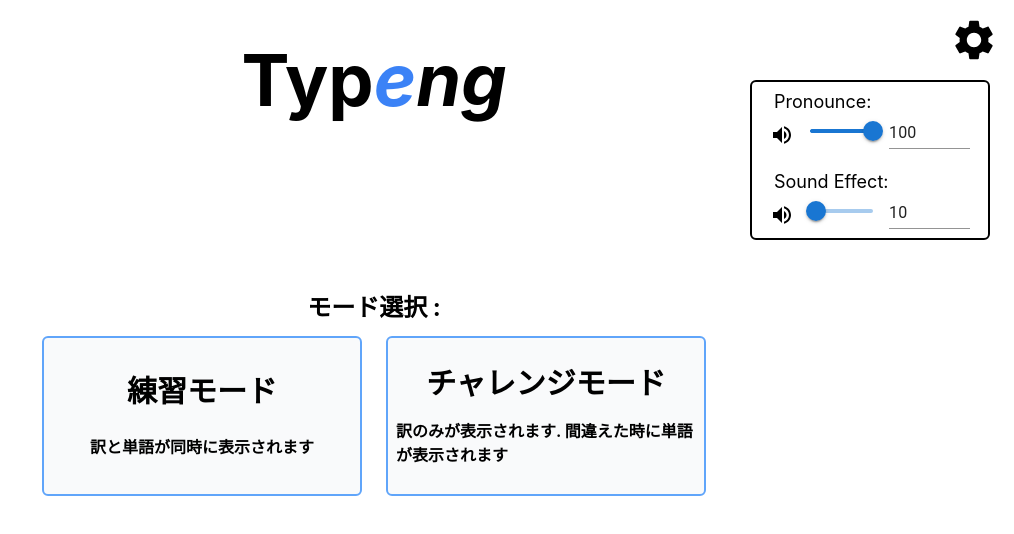
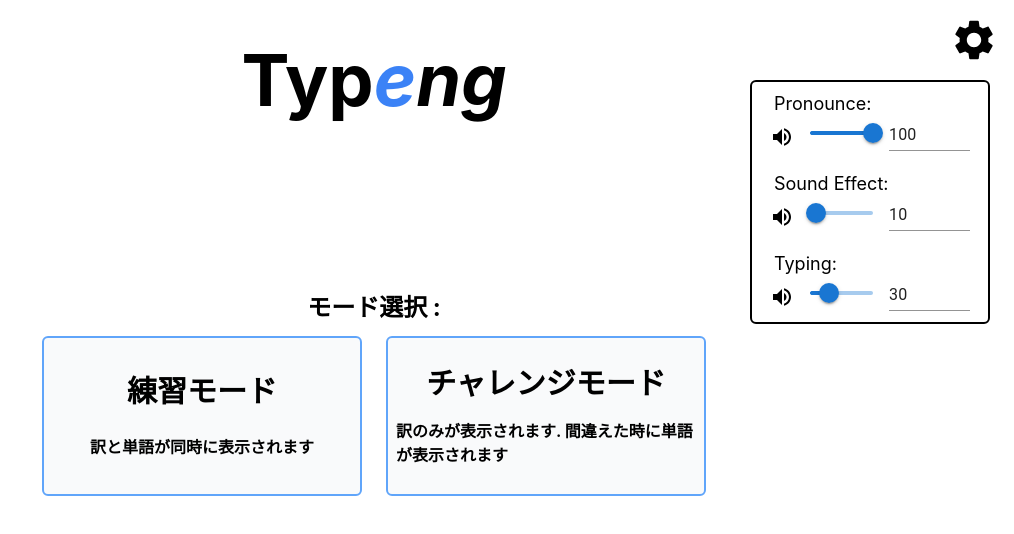
Before and after one commit to hamao0820/typeng, a Next.js app: page / in a window 1280 px wide. Both pictures are taken after a click on the element 1240 px from the left and 40 px from the top of the page. Shown: the top 534 px of the page, without its empty margins (266-1280 px from the left). Built offline with nearby package versions, Linux system fonts and the light colour scheme.

Commit message:
typingの音を設定

```diff
--- /dev/null
+++ b/Contexts/TypingVolumeProvider.tsx
@@ -0,0 +1,19 @@
+import React, { ReactNode, createContext, useState } from 'react';
+
+type Props = {
+    children: ReactNode;
+};
+
+export const typingVolumeContext = createContext<number>(100);
+export const setTypingVolumeContext = createContext<React.Dispatch<React.SetStateAction<number>>>(() => {});
+
+const TypingVolumeProvider: React.FC<Props> = ({ children }) => {
+    const [typingVolume, setTypingVolume] = useState<number>(30);
+    return (
+        <typingVolumeContext.Provider value={typingVolume}>
+            <setTypingVolumeContext.Provider value={setTypingVolume}>{children}</setTypingVolumeContext.Provider>
+        </typingVolumeContext.Provider>
+    );
+};
+
+export default TypingVolumeProvider;
--- a/components/Setting.tsx
+++ b/components/Setting.tsx
@@ -2,15 +2,18 @@ import React, { useContext } from 'react';
 import { Box } from '@mui/system';
 import { VolumeUp } from '@mui/icons-material';
 import { Grid, Input, Slider } from '@mui/material';
-import { pronounce, sound } from '../pages/practice/[rank]/[id]';
+import { pronounce, sound, typeSound } from '../pages/practice/[rank]/[id]';
 import { pronounceVolumeContext, setPronounceVolumeContext } from '../Contexts/PronounceProvider';
 import { setSoundEffectVolumeContext, soundEffectVolumeContext } from '../Contexts/SoundEffectProvider';
+import { setTypingVolumeContext, typingVolumeContext } from '../Contexts/TypingVolumeProvider';
 
 export const Setting = () => {
     const pronounceVolume = useContext(pronounceVolumeContext);
     const setPronounceVolume = useContext(setPronounceVolumeContext);
     const soundEffectVolume = useContext(soundEffectVolumeContext);
     const setSoundEffectVolume = useContext(setSoundEffectVolumeContext);
+    const typingVolume = useContext(typingVolumeContext);
+    const setTypingVolume = useContext(setTypingVolumeContext);
 
     const handlePronounceSliderChange = (event: Event, newValue: number | number[]) => {
         if (Array.isArray(newValue)) return;
@@ -53,8 +56,28 @@ export const Setting = () => {
             return;
         }
     };
+    const handleTypingSliderChange = (event: Event, newValue: number | number[]) => {
+        if (Array.isArray(newValue)) return;
+        setTypingVolume(newValue);
+    };
+
+    const handleTypingInputChange = (event: React.ChangeEvent<HTMLInputElement>) => {
+        setTypingVolume(event.target.value === '' ? 0 : Number(event.target.value));
+        typeSound(Number(event.target.value) / 100);
+    };
+
+    const handleTypingBlur = () => {
+        if (soundEffectVolume < 0) {
+            setTypingVolume(0);
+            return;
+        }
+        if (soundEffectVolume > 100) {
+            setTypingVolume(100);
+            return;
+        }
+    };
     return (
-        <div className="h-40 w-60 border-2 border-solid border-black rounded-md absolute top-16 right-2 z-10 flex flex-col justify-center items-center bg-white">
+        <div className="fit w-60 border-2 border-solid border-black rounded-md absolute top-16 right-2 z-10 flex flex-col justify-center items-center bg-white">
             <div className="m-2">
                 <Box sx={{ width: 200 }}>
                     <span className="text-lg ml-1">Pronounce: </span>
@@ -97,7 +120,6 @@ export const Setting = () => {
             <div className="m-2">
                 <Box sx={{ width: 200 }}>
                     <span className="text-lg ml-1">Sound Effect: </span>
-
                     <Grid container spacing={2} alignItems="center">
                         <Grid item>
                             <VolumeUp />
@@ -134,6 +156,45 @@ export const Setting = () => {
                     </Grid>
                 </Box>
             </div>
+            <div className="m-2">
+                <Box sx={{ width: 200 }}>
+                    <span className="text-lg ml-1">Typing: </span>
+                    <Grid container spacing={2} alignItems="center">
+                        <Grid item>
+                            <VolumeUp />
+                        </Grid>
+                        <Grid item xs>
+                            <Slider
+                                value={typeof typingVolume === 'number' ? typingVolume : 0}
+                                onChange={handleTypingSliderChange}
+                                onChangeCommitted={(e) => {
+                                    const target = e.target;
+                                    if (target === undefined) return;
+                                    const value = (target as HTMLElement).querySelector('input')?.value;
+                                    if (value === undefined) return;
+                                    typeSound(Number(value) / 100);
+                                }}
+                                aria-labelledby="input-slider"
+                            />
+                        </Grid>
+                        <Grid item>
+                            <Input
+                                value={typingVolume}
+                                size="small"
+                                onChange={handleTypingInputChange}
+                                onBlur={handleTypingBlur}
+                                inputProps={{
+                                    step: 10,
+                                    min: 0,
+                                    max: 100,
+                                    type: 'number',
+                                    'aria-labelledby': 'input-slider',
+                                }}
+                            />
+                        </Grid>
+                    </Grid>
+                </Box>
+            </div>
         </div>
     );
 };
--- a/pages/_app.tsx
+++ b/pages/_app.tsx
@@ -3,12 +3,15 @@ import '../styles/globals.css';
 import type { AppProps } from 'next/app';
 import PronounceProvider from '../Contexts/PronounceProvider';
 import SoundEffectProvider from '../Contexts/SoundEffectProvider';
+import TypingVolumeProvider from '../Contexts/TypingVolumeProvider';
 
 function MyApp({ Component, pageProps }: AppProps) {
     return (
         <PronounceProvider>
             <SoundEffectProvider>
-                <Component {...pageProps} />
+                <TypingVolumeProvider>
+                    <Component {...pageProps} />
+                </TypingVolumeProvider>
             </SoundEffectProvider>
         </PronounceProvider>
     );
--- a/pages/practice/[rank]/[id].tsx
+++ b/pages/practice/[rank]/[id].tsx
@@ -5,6 +5,7 @@ import { pronounceVolumeContext } from '../../../Contexts/PronounceProvider';
 import { soundEffectVolumeContext } from '../../../Contexts/SoundEffectProvider';
 import Header from '../../../components/Header';
 import fs from 'fs';
+import { typingVolumeContext } from '../../../Contexts/TypingVolumeProvider';
 
 type Word = {
     id: number;
@@ -51,6 +52,12 @@ export const sound = (type: OscillatorType, sec: number, volume: number) => {
     gain.connect(ctx.destination);
     osc.start();
     osc.stop(sec);
+};
+
+export const typeSound = async (volume: number): Promise<void> => {
+    const audio = new Audio('/typing.mp3');
+    audio.volume = volume;
+    audio.play();
 };
 
 export const getStaticPaths: GetStaticPaths<PathParams> = async () => {
@@ -119,12 +126,13 @@ const Word: NextPage<PageProps> = ({ words }) => {
     // const [isSetting, setIsSetting] = useState<boolean>(false);
     const pronounceVolume = useContext(pronounceVolumeContext);
     const soundEffectVolume = useContext(soundEffectVolumeContext);
+    const typingVolume = useContext(typingVolumeContext);
 
     useEffect(() => {
         if (word === undefined) {
             return;
         }
-        pronounce(word.en, pronounceVolume / 100);
+        // pronounce(word.en, pronounceVolume / 100);
         setUnTyped(word.en);
         setTyped('');
     }, [word]);
@@ -133,6 +141,7 @@ const Word: NextPage<PageProps> = ({ words }) => {
         (e: React.KeyboardEvent<HTMLDivElement> | KeyboardEvent) => {
             const key = e.key;
             if (unTyped.startsWith(key)) {
+                typeSound(typingVolume / 100);
                 setUnTyped((prev) => prev.slice(1));
                 setTyped((prev) => prev + (key === ' ' ? '_' : key));
             } else {
@@ -148,7 +157,7 @@ const Word: NextPage<PageProps> = ({ words }) => {
                 });
             }
         },
-        [unTyped, soundEffectVolume]
+        [unTyped, typingVolume, soundEffectVolume]
     );
 
     useEffect(() => {
```
Also changed, not shown: 1 other file (tests, documents, lock files or other folders).
